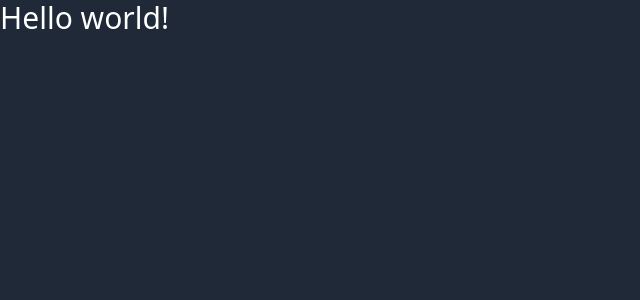
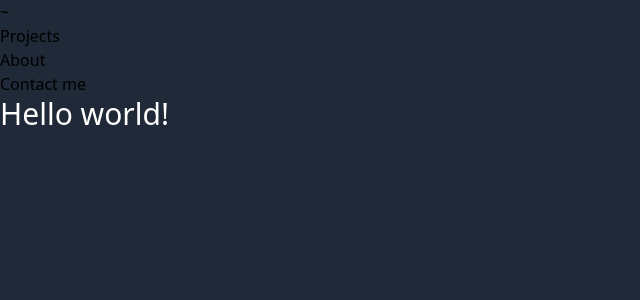
Before and after one commit to julian-hzd/Portfolio2, a React (Vite) app: page /contact in a window 1280 px wide. Shown: the top 300 px of the page, without its empty margins (0-640 px from the left). Built offline with nearby package versions, Linux system fonts and the light colour scheme.

Commit message:
Nav with hrefs

```diff
--- a/package.json
+++ b/package.json
@@ -13,7 +13,8 @@
     "@headlessui/react": "^1.7.17",
     "@heroicons/react": "^2.0.18",
     "react": "^18.2.0",
-    "react-dom": "^18.2.0"
+    "react-dom": "^18.2.0",
+    "react-router-dom": "^6.20.0"
   },
   "devDependencies": {
     "@types/react": "^18.2.37",
--- a/src/App.jsx
+++ b/src/App.jsx
@@ -1,6 +1,9 @@
+import Navbar from "./components/navbar";
+
 export default function App() {
   return (
     <div className="h-screen dark:bg-gray-800">
+      <Navbar />
       <h1 className="text-3xl dark:text-white">Hello world!</h1>
       <h2></h2>
     </div>
--- /dev/null
+++ b/src/components/navbar.jsx
@@ -0,0 +1,37 @@
+import { createRoot } from "react-dom/client";
+import {
+  createBrowserRouter,
+  RouterProvider,
+  Route,
+  Link,
+} from "react-router-dom";
+
+// const router = createBrowserRouter(
+//   createRoutesFromElements(
+//     <Route path="/" element={<Home />}>
+//       // <Route path="contact" element={<Contact />} />
+//     </Route>,
+//   ),
+// );
+//
+//
+export default function Navbar() {
+  return (
+    <nav>
+      <ul>
+        <li>
+          <a href="home">~</a>
+        </li>
+        <li>
+          <a href="projects">Projects</a>
+        </li>
+        <li>
+          <a href="About">About</a>
+        </li>
+        <li>
+          <a href="Contact me">Contact me</a>
+        </li>
+      </ul>
+    </nav>
+  );
+}
```
Also changed, not shown: 1 other file (tests, documents, lock files or other folders).
